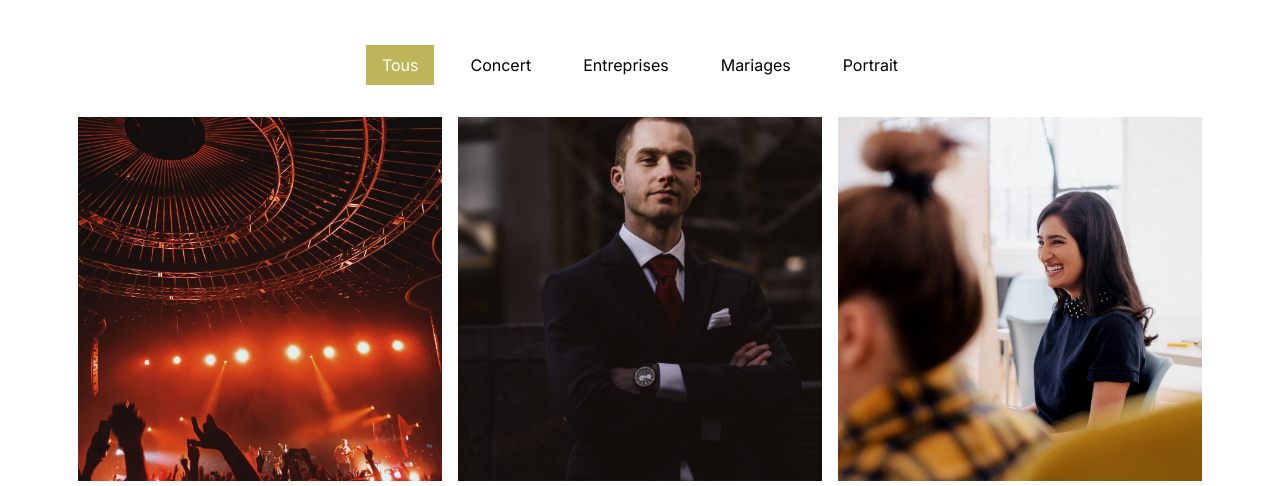
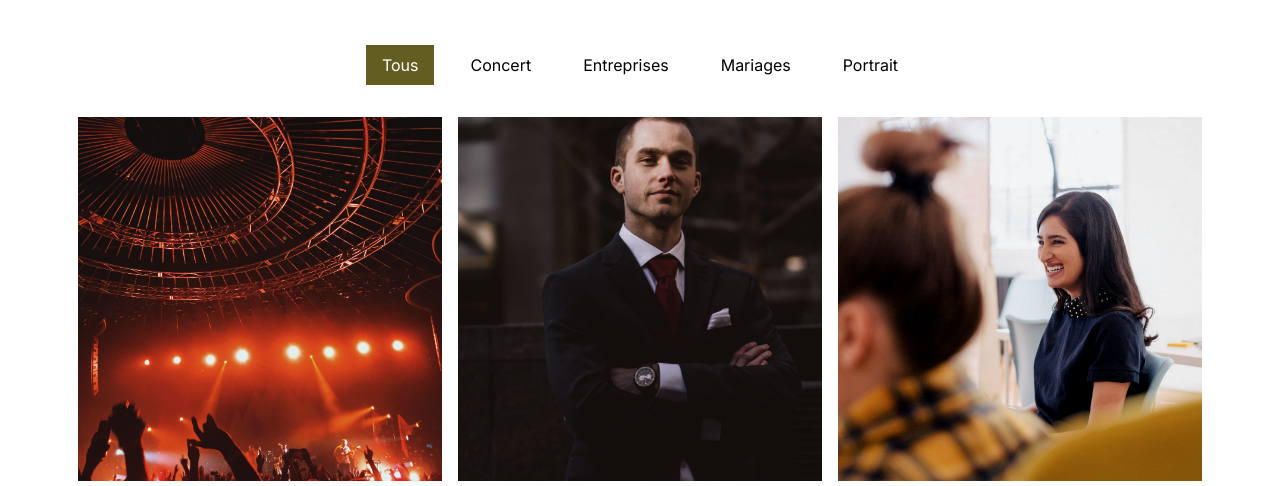
Before and after one commit to 8bitmd/P9_NinaCarducci, a plain HTML site: page index.html in a window 1280 px wide. Shown: the part 1858-2344 px from the top of the page. Drawn offline with nearby package versions, Linux system fonts and the light colour scheme.

Commit message:
Improve filter legibility

```diff
--- a/assets/style.css
+++ b/assets/style.css
@@ -103,7 +103,7 @@ body {
 }
 .nav-pills .nav-link.active, .nav-pills .show > .nav-link {
 	color: #fff;
-	background-color: #BEB45A;
+	background-color: #645d22;
 	border-radius:0 ;
 }
 .nav-pills .nav-link {
```
